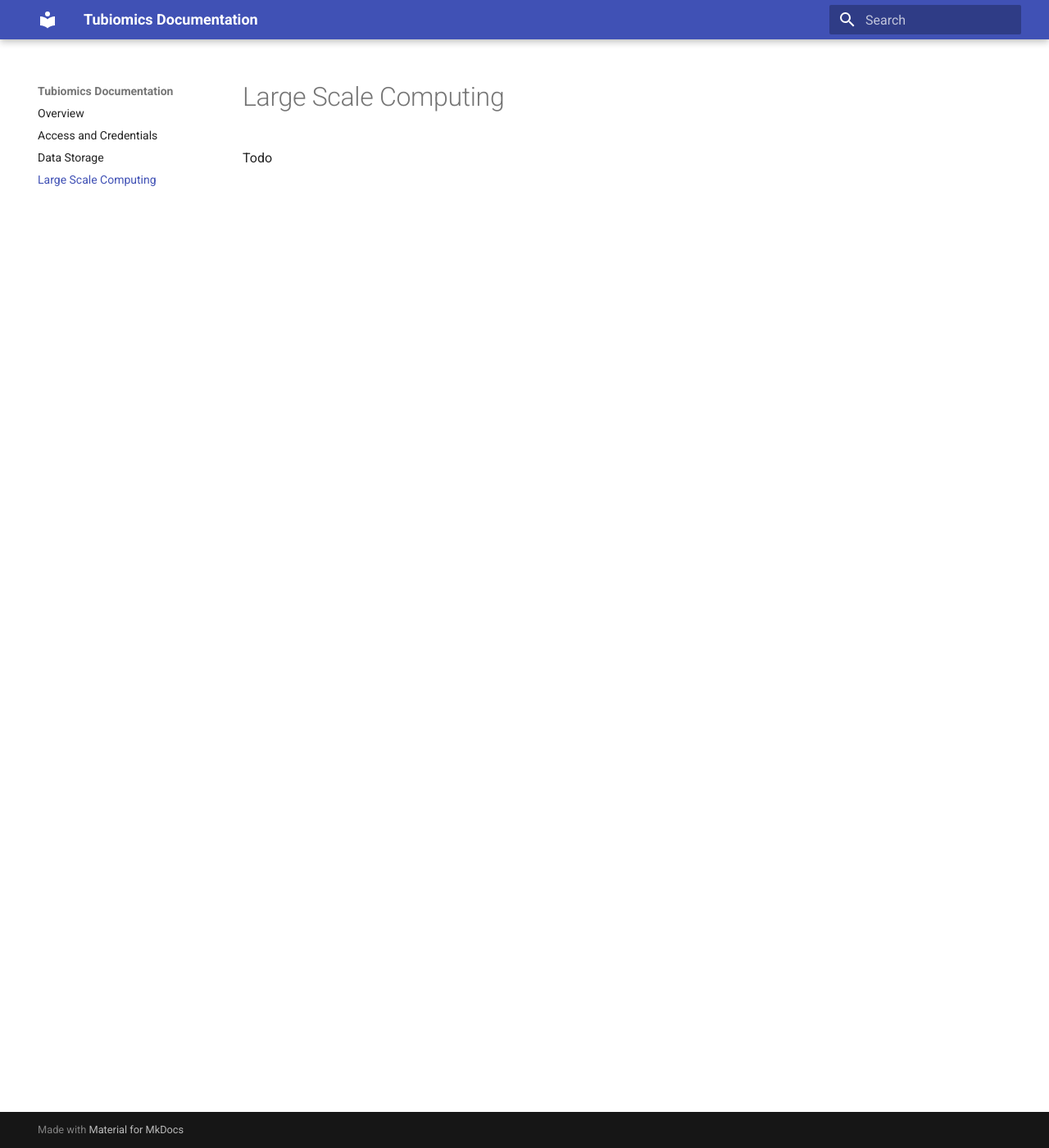
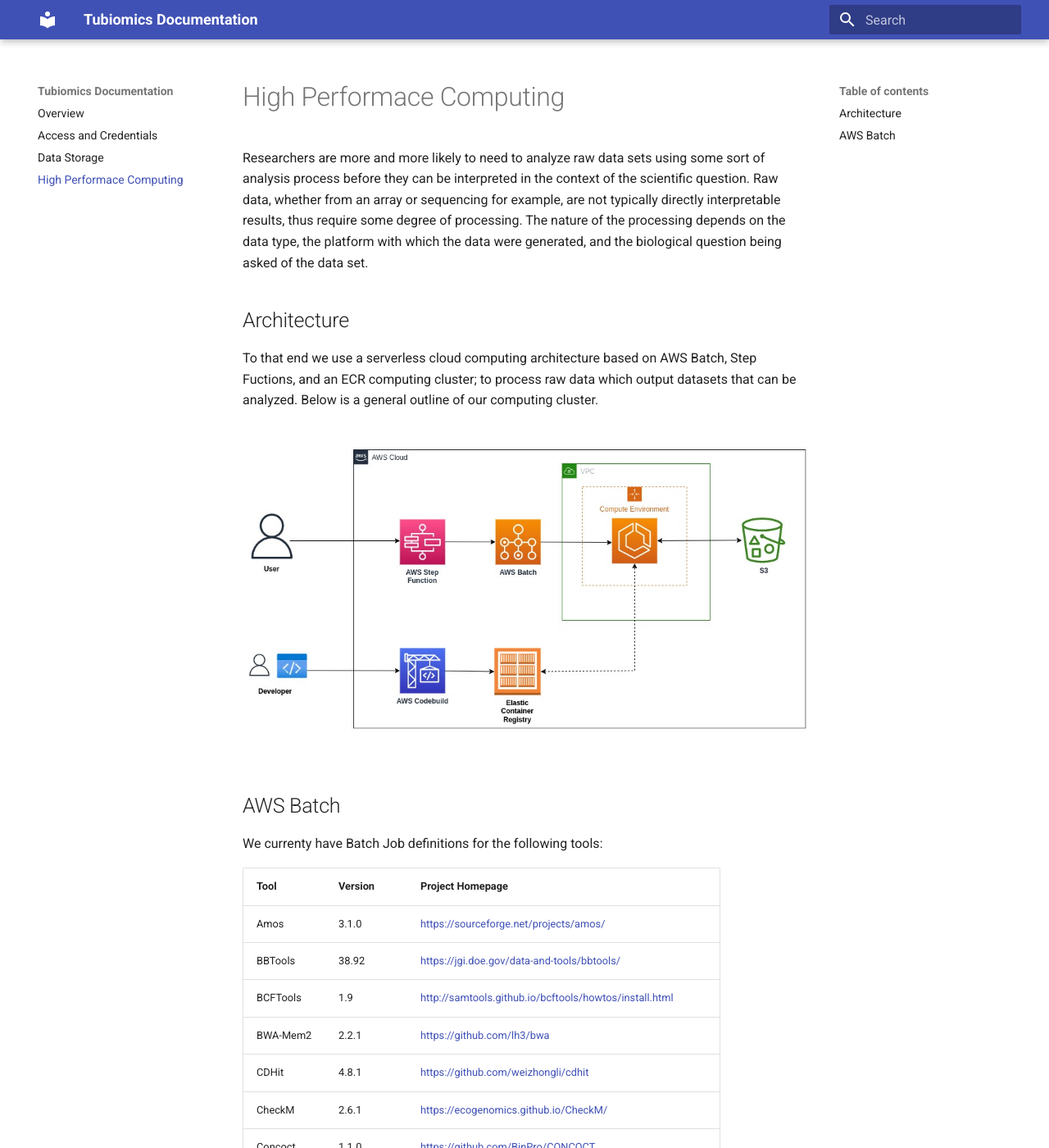
Before and after one commit to tubiomics/documentation, an MkDocs documentation site: the page built from docs/large-scale-computing.md, in a window 1280 px wide and 1400 px high. Shown: the whole window at 82% size. Built offline with MkDocs 1.6.1 and Material for MkDocs 9.7.7, drawn with Linux system fonts in a browser that asks for light colours; some of the changed text lies outside the part shown.

Commit message:
more contenct

```diff
--- a/docs/large-scale-computing.md
+++ b/docs/large-scale-computing.md
@@ -1,2 +1,31 @@
-# Large Scale Computing
-Todo
+# High Performace Computing
+
+Researchers are more and more likely to need to analyze raw data sets using some sort of analysis process before they can be interpreted in the context of the scientific question. Raw data, whether from an array or sequencing for example, are not typically directly interpretable results, thus require some degree of processing. The nature of the processing depends on the data type, the platform with which the data were generated, and the biological question being asked of the data set.
+
+## Architecture
+
+To that end we use a serverless cloud computing architecture based on AWS Batch, Step Fuctions, and an ECR computing cluster; to process raw data which output datasets that can be analyzed. Below is a general outline of our computing cluster.
+
+![Architecture](/assets/tubio-hpc-compute-environment.png)
+
+## AWS Batch
+
+We currenty have Batch Job definitions for the following tools:
+
+| Tool        | Version       | Project Homepage                                          |
+| ----------- | ------------- |-----------------------------------------------------------|
+| Amos        | 3.1.0         | [https://sourceforge.net/projects/amos/](https://sourceforge.net/projects/amos/)                    |
+| BBTools     | 38.92         | [https://jgi.doe.gov/data-and-tools/bbtools/](https://jgi.doe.gov/data-and-tools/bbtools/)               |
+| BCFTools    | 1.9           | [http://samtools.github.io/bcftools/howtos/install.html](http://samtools.github.io/bcftools/howtos/install.html)    |
+| BWA-Mem2    | 2.2.1         | [https://github.com/lh3/bwa](https://github.com/bwa-mem2/bwa-mem2) |
+| CDHit       | 4.8.1         | [https://github.com/weizhongli/cdhit](https://github.com/weizhongli/cdhit) |
+| CheckM      | 2.6.1         | [https://ecogenomics.github.io/CheckM/](https://ecogenomics.github.io/CheckM/) |
+| Concoct     | 1.1.0         | [https://github.com/BinPro/CONCOCT](https://github.com/BinPro/CONCOCT) |
+| Fastp       | 0.22.0        | [https://github.com/OpenGene/fastp](https://github.com/OpenGene/fastp) |
+| Fastqc      | 0.11.9        | [https://www.bioinformatics.babraham.ac.uk/projects/fastqc/](https://www.bioinformatics.babraham.ac.uk/projects/fastqc/) |
+| Maxbin2     | 2.2.7         | [https://sourceforge.net/projects/maxbin2](https://sourceforge.net/projects/maxbin2) |
+| Megahit     | 1.2.9         | [https://github.com/voutcn/megahit](https://sourceforge.net/projects/maxbin2) |
+| Metabat     | 2.15          | [https://bitbucket.org/berkeleylab/metabat](https://bitbucket.org/berkeleylab/metabat) |
+| Metaquast   | 5.0.2         | [https://sourceforge.net/projects/quast](https://sourceforge.net/projects/quast) |
+| Samtools    | 1.9           | [http://www.htslib.org/doc/samtools.html](http://www.htslib.org/doc/samtools.html) |
+| Spades      | 3.15.3        | [http://cab.spbu.ru/software/spades/](http://cab.spbu.ru/software/spades/) |
--- a/mkdocs.yml
+++ b/mkdocs.yml
@@ -1,3 +1,5 @@
 site_name: Tubiomics Documentation
 theme:
   name: material
+markdown_extensions:
+  - tables
```
Also changed, not shown: docs/assets/tubio-hpc-compute-environment.png (added).
